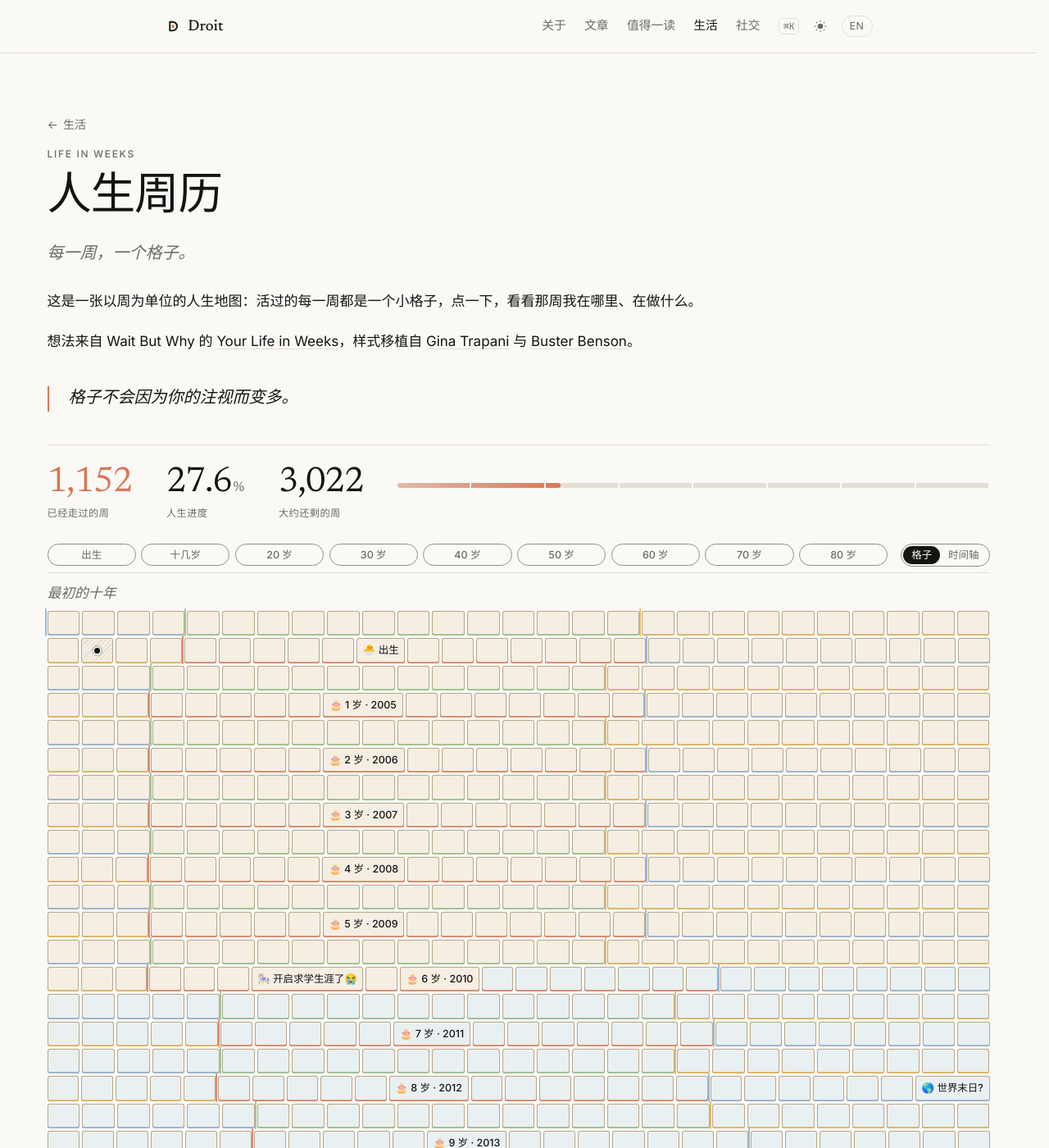
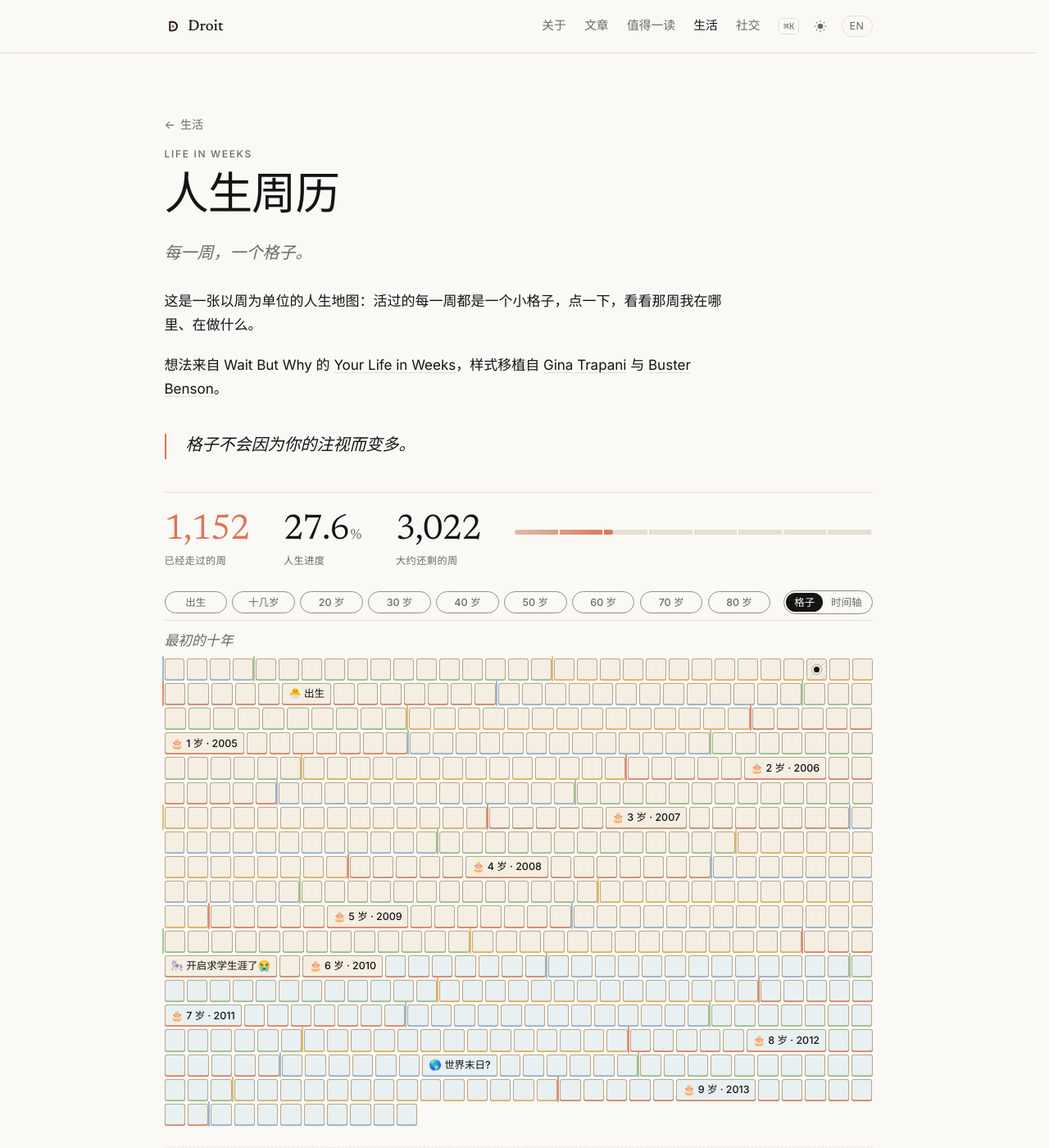
Before and after one commit to Right202209/Right202209.github.io, a Jekyll site: the page built from life/weeks.md, in a window 1280 px wide and 1400 px high. Shown: the whole window at 82% size. Built offline with Jekyll 4.4.1, drawn with Linux system fonts in a browser that asks for light colours.

Commit message:
Refine weeks layout and styling; adjust dimensions and color variables for improved responsiveness and dark mode support

```diff
--- a/_sass/_weeks.scss
+++ b/_sass/_weeks.scss
@@ -45,21 +45,19 @@
 .wk-head { margin-bottom: 28px; }
 
 .weeks {
-  --wk-gap: 3px; --wk-w: 2.4rem; --wk-h: 1.9rem;
+  --wk-gap: 3px; --wk-w: 1.55rem; --wk-h: 1.7rem;
   // Season palette: 新绿 spring, 麦黄 summer, 陶土 autumn, 霜蓝 winter
   --spring: #8fbf88; --summer: #e2b04f; --autumn: #d97757; --winter: #8aaed3;
+  // How much of an era's colour a week box takes. Era colours are pale paper tints picked for the
+  // light theme; at 85% they turn into light-grey bricks on the dark page and swallow the light
+  // label text, so dark mode keeps only a hint of them over the surface.
+  --wk-tint: 85%; --wk-base: var(--bg);
   position: relative;
 }
+[data-theme="dark"] .weeks { --wk-tint: 16%; --wk-base: var(--surface); }
 
-// The grid and its intro share one wider stage on desktop, so the 53 weeks
-// per row can breathe instead of shrinking into confetti.
-@media (min-width: 721px) {
-  .weeks, .weeks-intro, .wk-head, .wk-coda {
-    width: min(1150px, calc(100vw - 72px));
-    max-width: none;
-    margin-inline: calc((100% - min(1150px, calc(100vw - 72px))) / 2);
-  }
-}
+// The page keeps the same column as every other page (.wrap); boxes are sized so a row
+// still holds about half a year at that width.
 
 // Three numbers and a life bar: weeks lived, % of a life, weeks left
 .wk-stats {
@@ -118,7 +116,7 @@
 // Legend
 .wk-legend { display: none; }
 .wk-key { display: inline-flex; align-items: center; gap: .4em; }
-.wk-key::before { content: ""; width: 11px; height: 11px; border-radius: 3px; background: color-mix(in srgb, var(--era, var(--surface)) 85%, var(--bg)); }
+.wk-key::before { content: ""; width: 11px; height: 11px; border-radius: 3px; background: color-mix(in srgb, var(--era, var(--surface)) var(--wk-tint, 85%), var(--wk-base, var(--bg))); }
 .wk-key-place::before { background: none; box-shadow: inset 0 0 0 1.5px var(--place); }
 .wk-key-season::before { display: none; }
 .wk-key-season i { position: relative; width: 4px; height: 11px; }
@@ -139,7 +137,7 @@
 .wk-cells i {
   position: relative; flex: 1 0 var(--wk-w); min-width: var(--wk-w); height: var(--wk-h); border-radius: 3px; cursor: var(--cursor-pointer);
   display: inline-flex; align-items: center; font: 500 .78rem/1 var(--sans); color: var(--ink); white-space: nowrap;
-  background: color-mix(in srgb, var(--era, var(--surface)) 85%, var(--bg));
+  background: color-mix(in srgb, var(--era, var(--surface)) var(--wk-tint), var(--wk-base));
   // Place = hairline frame; season = a 2px band along the bottom, so each row reads as a ribbon of seasons
   box-shadow: inset 0 -2px 0 var(--season-band, transparent), inset 0 0 0 1px var(--place, transparent);
   transition: transform .15s;
@@ -394,7 +392,7 @@
   .wk-card { animation: none; }
 }
 
-@media (min-width: 721px) and (max-width: 1000px) { .weeks { --wk-w: 2rem; --wk-h: 1.7rem; } }
+@media (min-width: 721px) and (max-width: 1000px) { .weeks { --wk-w: 1.35rem; --wk-h: 1.6rem; } }
 
 @media (max-width: 720px) {
   .wk-bar { flex-direction: column; align-items: flex-start; gap: .4rem; }
```
